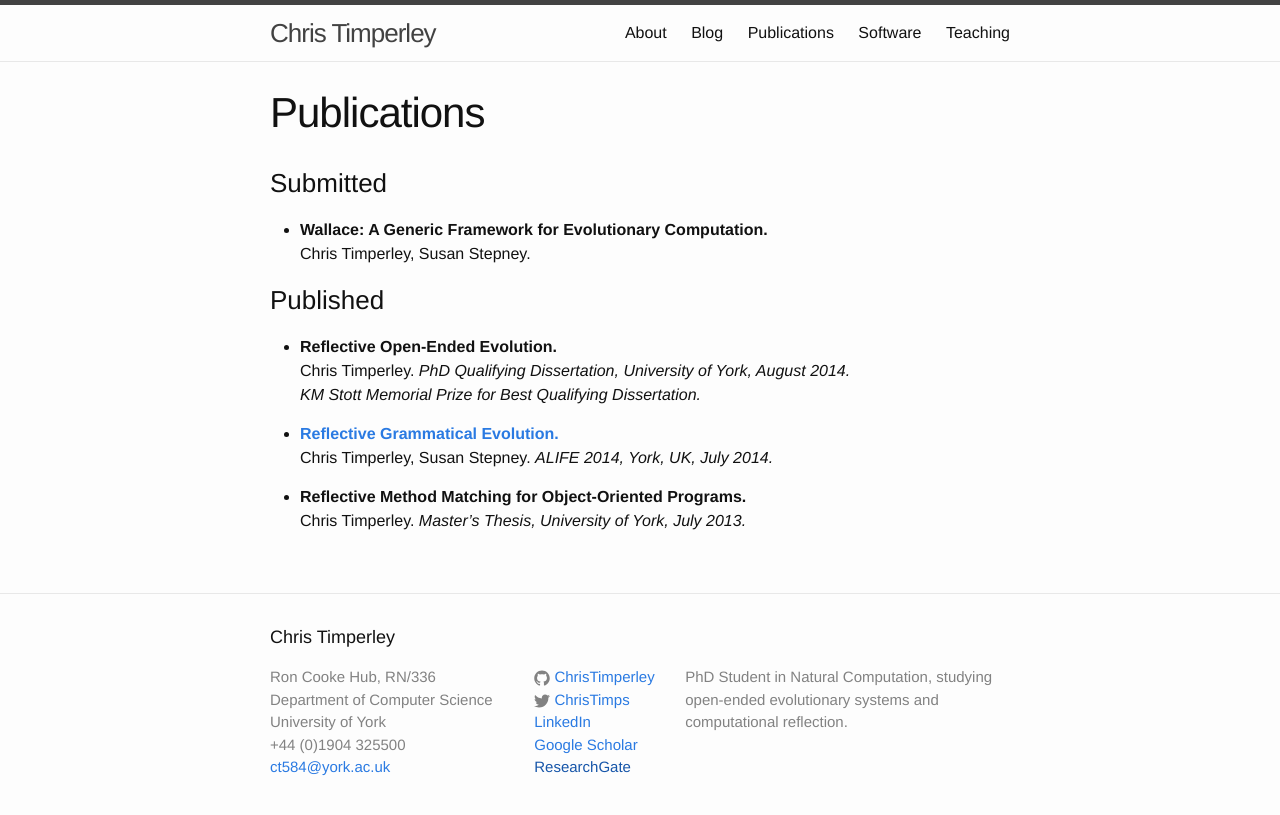
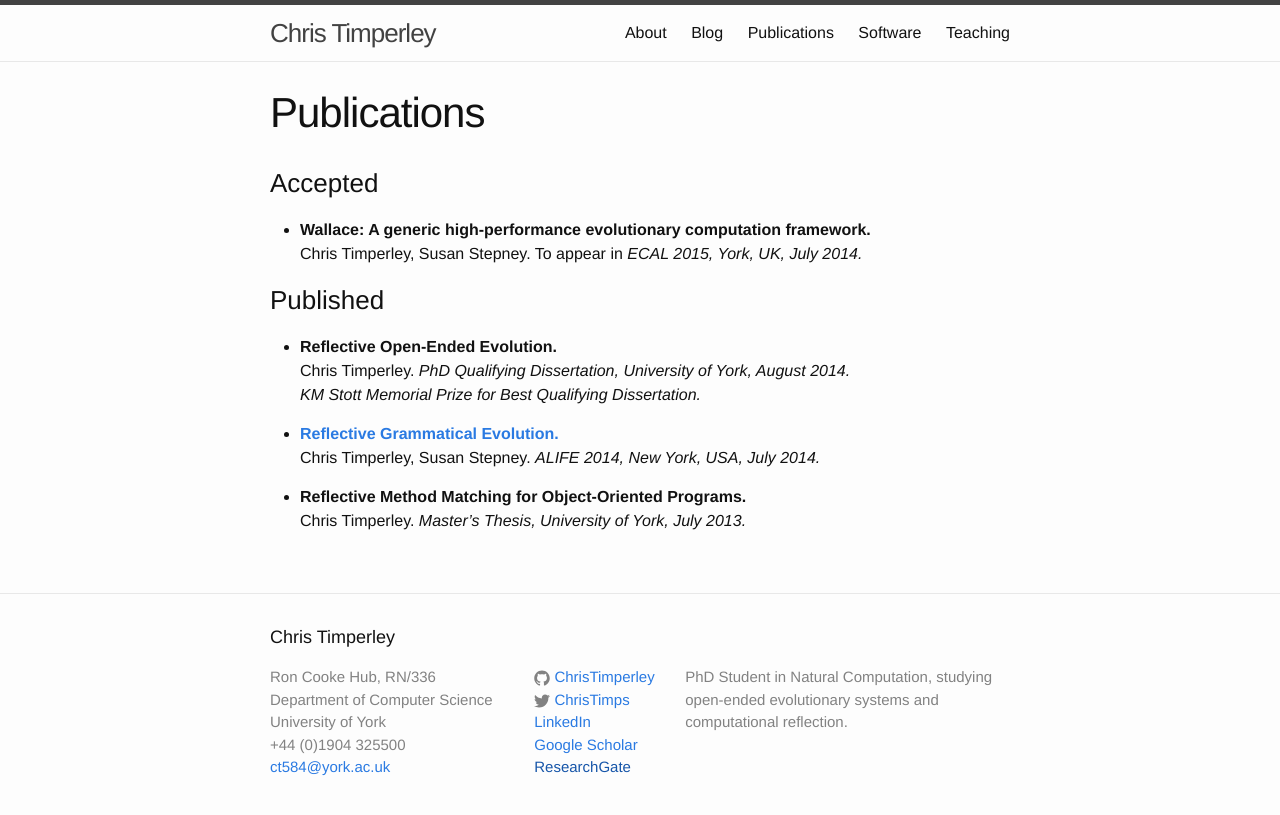
Before and after one commit to ChrisTimperley/ChrisTimperley.github.io, a Jekyll site: the page built from publications.md, in a window 1280 px wide. Shown: the top 815 px of the page. Built offline with Jekyll 4.4.1, drawn with Linux system fonts in a browser that asks for light colours.

Commit message:
Update publications.md

```diff
--- a/publications.md
+++ b/publications.md
@@ -4,10 +4,10 @@ title: Publications
 permalink: /publications/
 ---
 
-### Submitted
+### Accepted
 
-* **Wallace: A Generic Framework for Evolutionary Computation.**<br/>
-  Chris Timperley, Susan Stepney.
+* **Wallace: A generic high-performance evolutionary computation framework.**<br/>
+  Chris Timperley, Susan Stepney. To appear in *ECAL 2015, York, UK, July 2014.*
 
 ### Published
 
@@ -16,7 +16,7 @@ permalink: /publications/
   *KM Stott Memorial Prize for Best Qualifying Dissertation.*
 
 * **[Reflective Grammatical Evolution.](http://dx.doi.org/10.7551/978-0-262-32621-6-ch013)**<br/>
-  Chris Timperley, Susan Stepney. *ALIFE 2014, York, UK, July 2014.*
+  Chris Timperley, Susan Stepney. *ALIFE 2014, New York, USA, July 2014.*
 
 * **Reflective Method Matching for Object-Oriented Programs.**<br/>
   Chris Timperley. *Master's Thesis, University of York, July 2013.*
```
